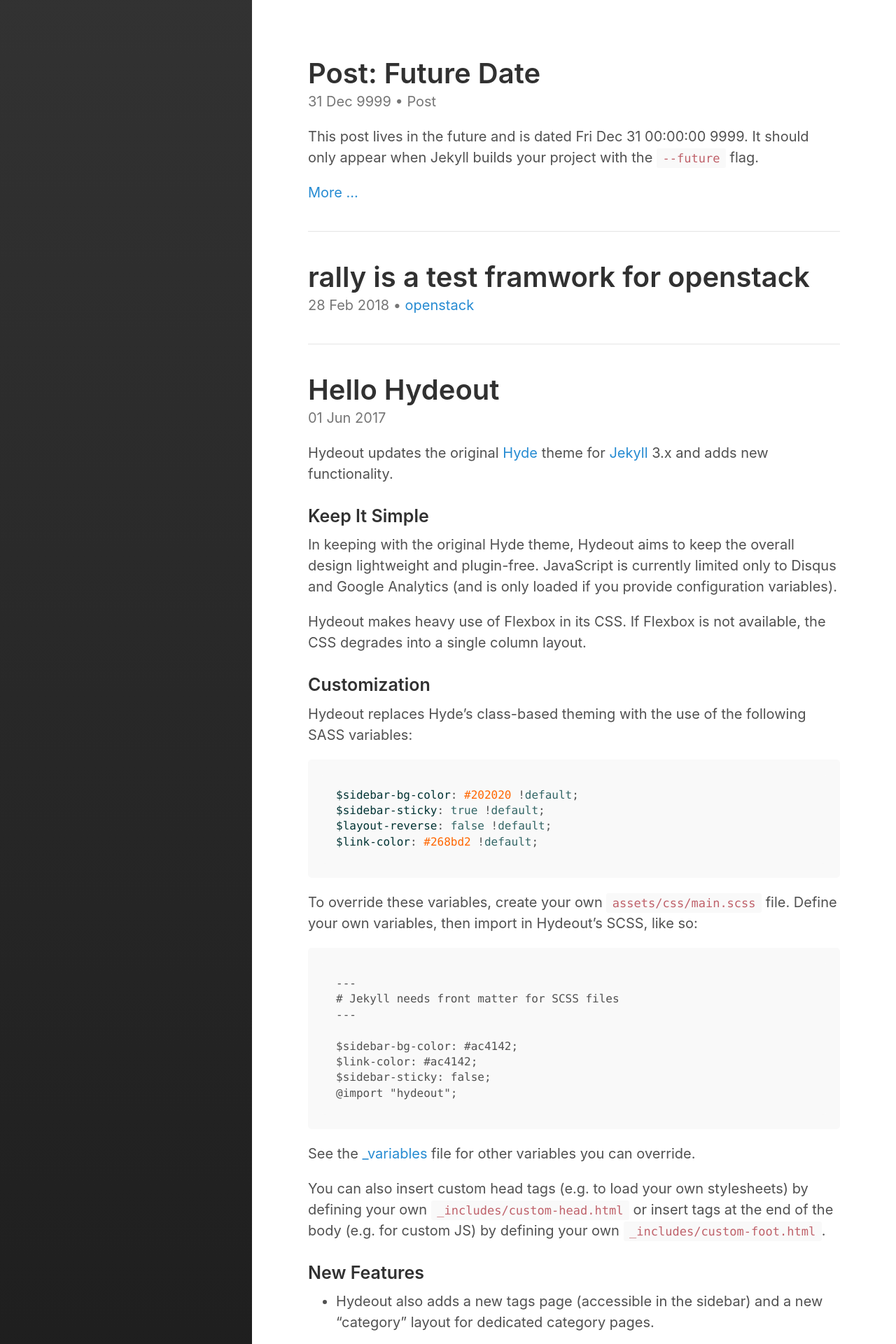
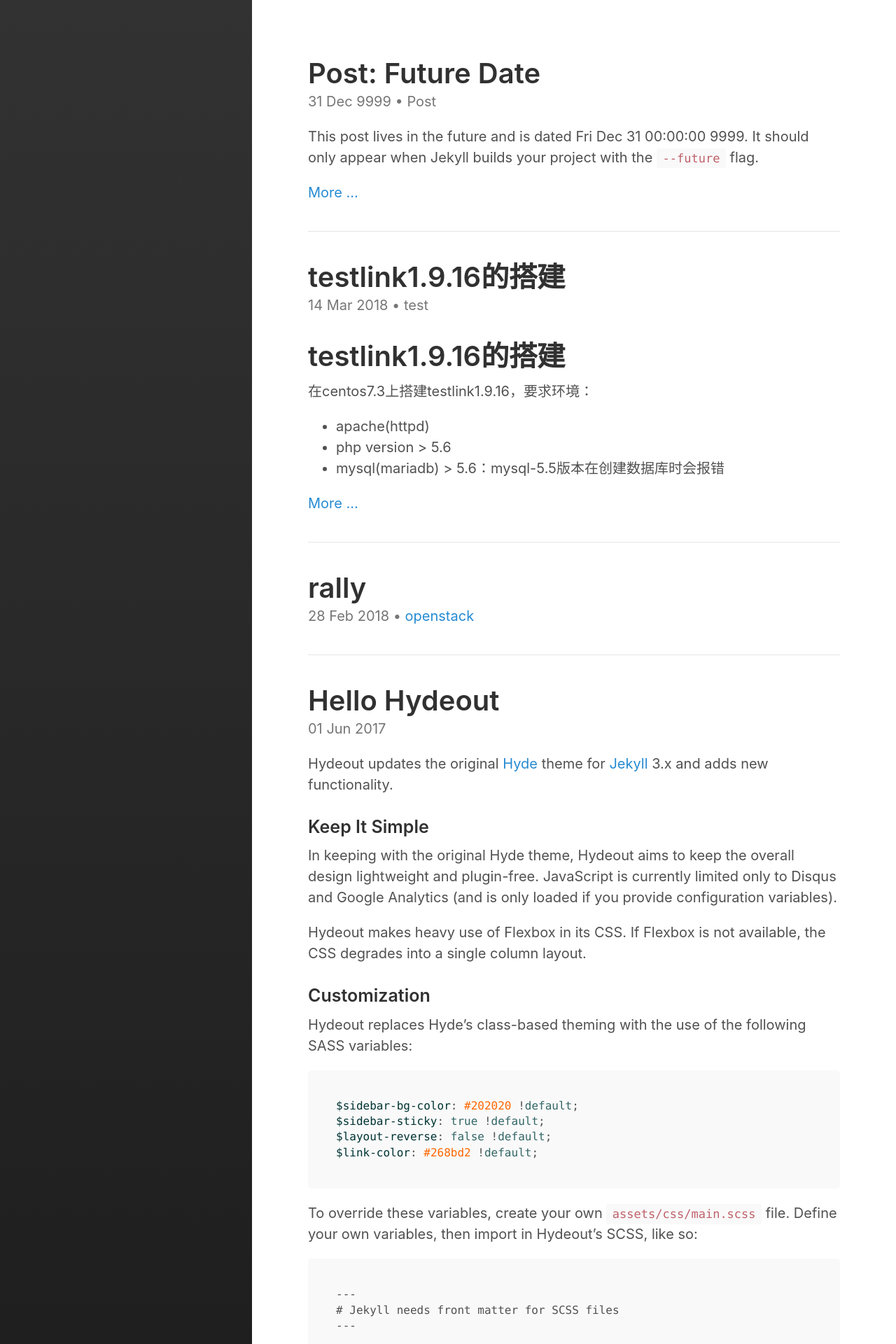
Before and after one commit to ronysun/ronysun.github.io_bak, a Jekyll site: the page built from index.html, in a window 1280 px wide. Shown: the top 1920 px of the page at 70% size. Built offline with Jekyll 4.4.1, drawn with Linux system fonts in a browser that asks for light colours; the list of posts is cut into pages by our own code; some of the changed text lies outside the part shown.

Commit message:
add testlink.md

```diff
--- a/_posts/2018-02-28-openstack-rally.md
+++ b/_posts/2018-02-28-openstack-rally.md
@@ -1,6 +1,6 @@
 ---
 layout: post
-title: "rally is a test framwork for openstack"
+title: "rally"
 categories:
   - openstack
 ---
--- /dev/null
+++ b/_posts/2018-03-14-test-testlink.md
@@ -0,0 +1,16 @@
+---
+layout: post
+title: "testlink1.9.16的搭建"
+categories:
+  - test
+---
+# testlink1.9.16的搭建
+在centos7.3上搭建testlink1.9.16，要求环境：
+- apache(httpd)
+- php version > 5.6
+- mysql(mariadb) > 5.6：mysql-5.5版本在创建数据库时会报错
+
+centos7.3上php和mysql都需要升级
+升级完成后，按照testlink的安装文档:
+1. 进行logs和upload_area文件夹的创建和权限修改
+2. 在浏览器上点击http://($ip)/testlink/install/index.php，进行安装操作
```
